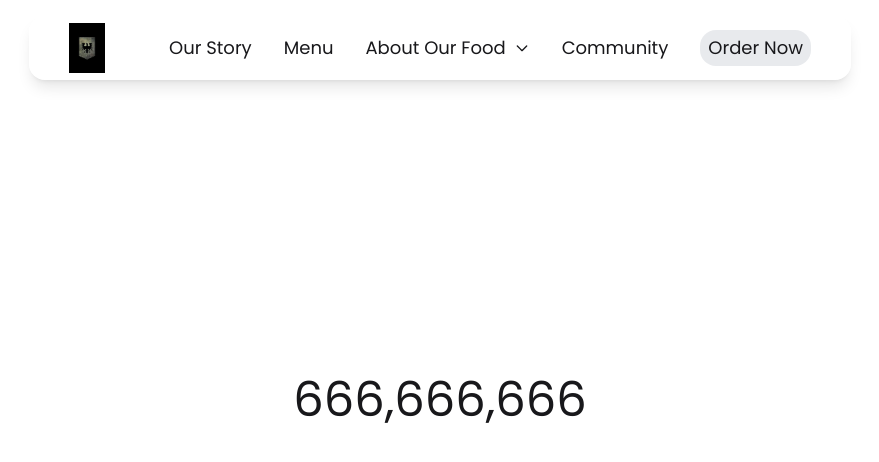
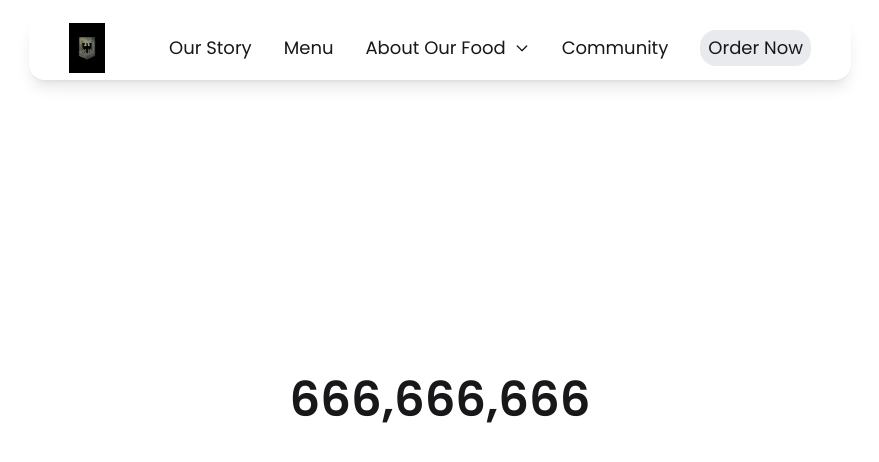
Before and after one commit to EricS-200/Restaurant-Website-TSA2024, a Next.js app: page /statistics in a window 1280 px wide. Shown: the top 462 px of the page, without its empty margins (200-1079 px from the left). Built offline with nearby package versions, Linux system fonts and the light colour scheme.

Commit message:
made the AnimatedNumber element
chatgpt failed me on this one i had to program this myself

```diff
--- a/app/statistics/page.jsx
+++ b/app/statistics/page.jsx
@@ -1,9 +1,8 @@
 "use client"
 
-import {useEffect} from "react";
+import AnimatedNumber from "@/components/AnimatedNumber";
 
 export default function Statistics() {
-    //use state to change the value of the h1 tag when the viewer can see it using the Intersection Observer API
     const options = {
         root: null,
         rootMargin: "0px",
@@ -14,44 +13,14 @@ export default function Statistics() {
     //
     // }, options);
 
-    useEffect(() => {
-        const letters = "12345678901234567890,QWERTYUIOPASDFGHJKLZXCVBNM";
-
-        let interval = null;
-
-        document.getElementById("numberAnimation").onmouseover = event => {
-            let iteration = 0;
-
-            clearInterval(interval);
-
-            interval = setInterval(() => {
-                event.target.innerText = event.target.innerText
-                    .split("")
-                    .map((letter, index) => {
-                        if(index < iteration) {
-                            return event.target.dataset.value[index];
-                        }
-
-                        return letters[Math.floor(Math.random() * 10)]
-                    })
-                    .join("");
-
-                if (iteration >= event.target.dataset.value.length) {
-                    clearInterval(interval);
-                }
-
-                if (iteration < 5)
-                    iteration += 1 / 6;
-                else
-                    iteration += 1 / 3;
-
-            }, 25);
-        }
-    }, []);
-
     return (
         <div className={"bg-white h-full w-full flex flex-col items-center justify-center"}>
-            <h1 className={"text-5xl p-4"} data-value="666,666,666" id={"numberAnimation"}>666,666,666</h1>
+            <AnimatedNumber
+                targetNumber={666_666_666}
+                targetNumberAsStringWithCommas={"666,666,666"}
+                startingFraction={1/2}
+                durationOfAnimation={1000}
+            />
         </div>
     );
 }
--- /dev/null
+++ b/components/AnimatedNumber.jsx
@@ -0,0 +1,55 @@
+import React, { useState, useEffect, useRef } from 'react';
+
+/**
+ * Parameters:
+ *
+ * targetNumber (int): The number you want to hit (final number)
+ *
+ * targetNumberStringWithCommas (string): The number you want to hit, provided as a string with commas
+ *
+ * startingFraction (float): The fraction of the target number you want to start the animation from (eg. 0.5 for 50%)
+ *
+ * durationOfAnimation (int): The duration of the animation in milliseconds
+ */
+export default function AnimatedNumber({targetNumber, targetNumberAsStringWithCommas, startingFraction, durationOfAnimation})
+{
+    const numberRef = useRef(null); // Reference to the <h1> element
+    const [currentValue, setCurrentValue] = useState(targetNumber * startingFraction); // For the number value
+
+    useEffect(() => {
+        const targetValue = parseInt(numberRef.current.getAttribute('data-value').replace(/,/g, ''), 10);
+        const startingValue = targetNumber * startingFraction;
+
+        setCurrentValue(startingValue);
+
+        let startTime;
+        const duration = durationOfAnimation;
+
+        const animate = (timestamp) => {
+            if (!startTime)
+                startTime = timestamp;
+
+            const progress = (timestamp - startTime) / duration;
+
+            if (progress < 1) {
+                setCurrentValue(startingValue + (targetValue - startingValue) * progress);
+                requestAnimationFrame(animate);
+            } else {
+                setCurrentValue(targetValue);
+            }
+        };
+
+        requestAnimationFrame(animate);
+    }, []);
+
+    return (
+        <h1
+            ref={numberRef}
+            id="numberAnimation"
+            className="text-5xl p-4 font-semibold"
+            data-value={targetNumberAsStringWithCommas}
+        >
+            {new Intl.NumberFormat().format(Math.round(currentValue))}
+        </h1>
+    );
+};
```
